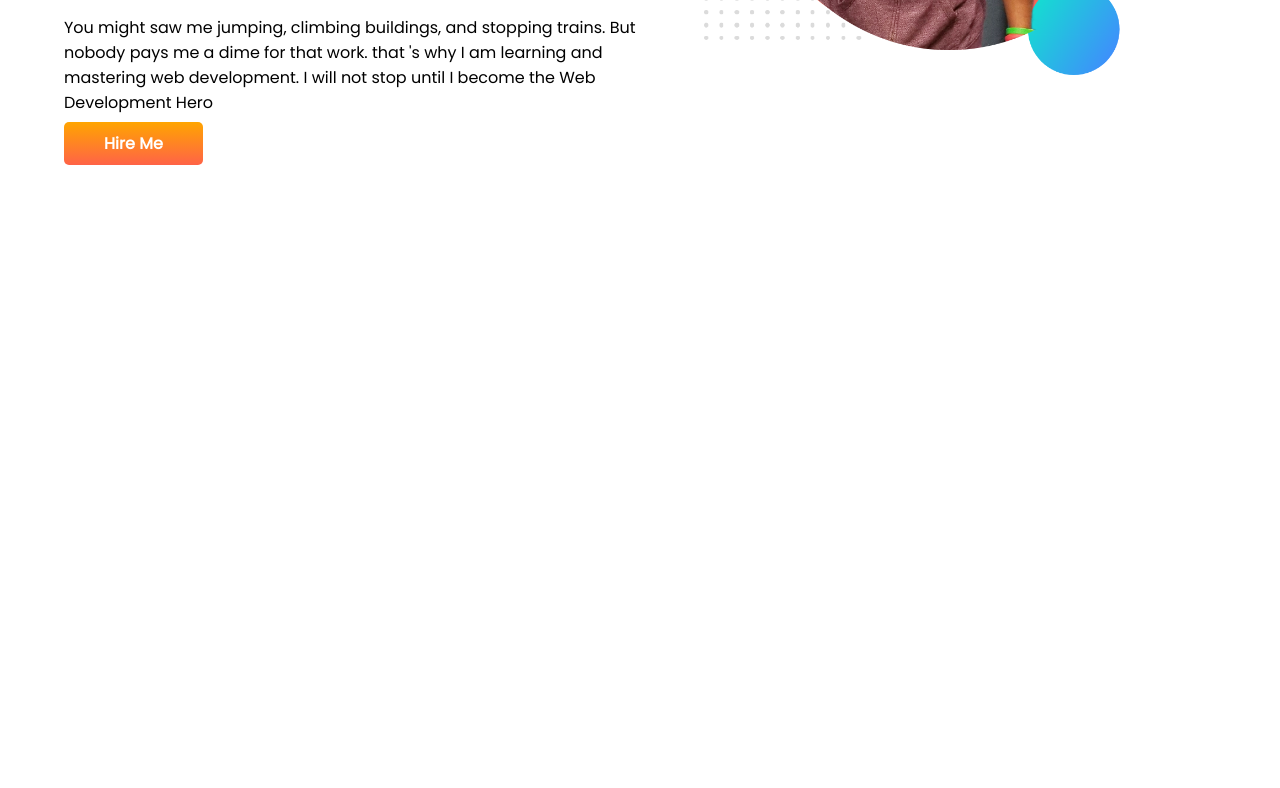
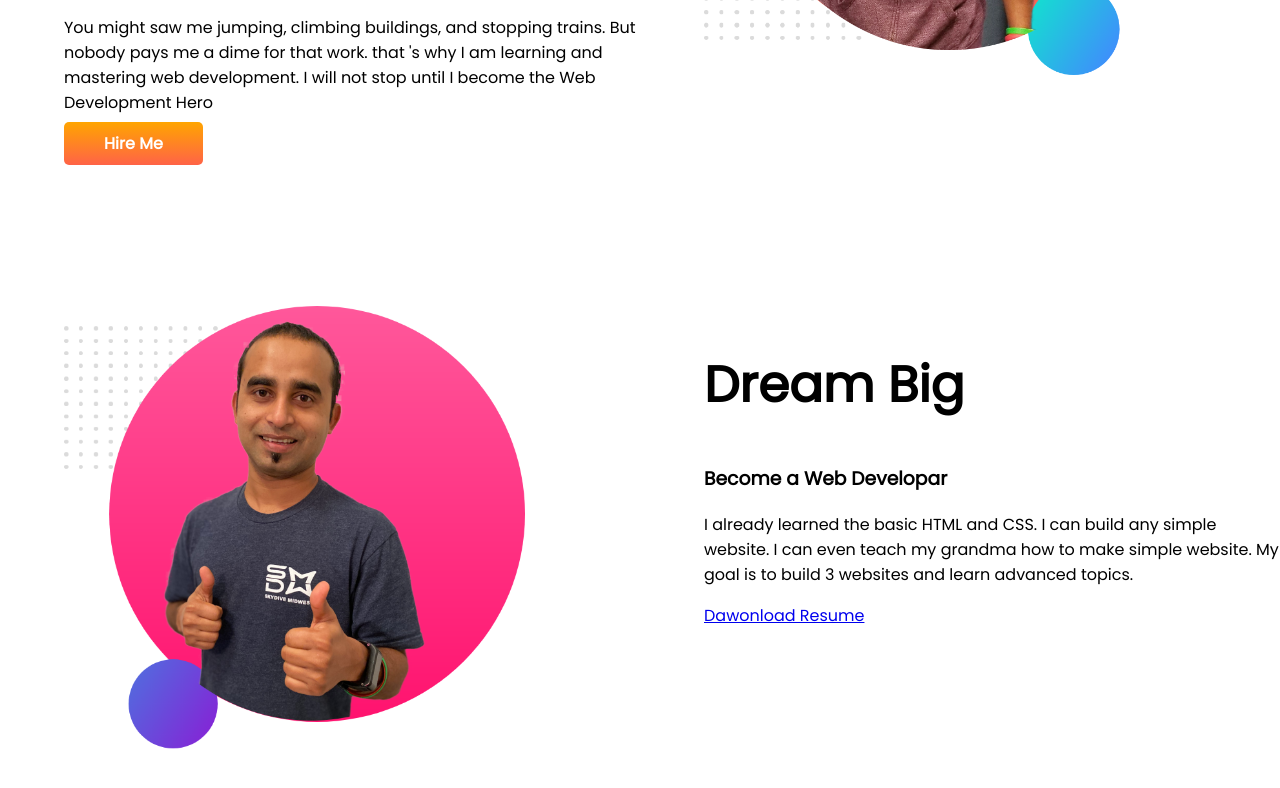
Before and after one commit to MdArefineAhamedJoy/hero-repo, a plain HTML site: page index.html in a window 1280 px wide. Shown: the part 382-1170 px from the top of the page. Before the commit the page ends 800 px from the top, so only its background shows below. Drawn offline with Linux system fonts and the light colour scheme.

Commit message:
pussh coad

```diff
--- a/index.html
+++ b/index.html
@@ -25,6 +25,17 @@
         <img src="images/jhankar.png" alt="jhankar">
       </div>
   </section>
+  <section class="dream-big">
+     <div class="half-width">
+        <img src="images/jhankar2.png" alt="jhanakar2">
+     </div>
+     <div class="half-width">
+       <h1>Dream Big</h1>
+       <h3>Become a Web Developar</h3>
+       <p>I already learned the basic HTML and CSS. I can build any simple website. I can even teach my grandma how to make simple website. My goal is to build 3 websites and learn advanced topics.</p>
+       <a href="#">Dawonload Resume</a>
+     </div>
+  </section>
 
 </body>
 </html>
--- a/style.css
+++ b/style.css
@@ -12,6 +12,7 @@ h1{
 }
 section{
   display:flex;
+  margin-bottom:150px;
 }
 .half-width{
    width: 50%;
```
